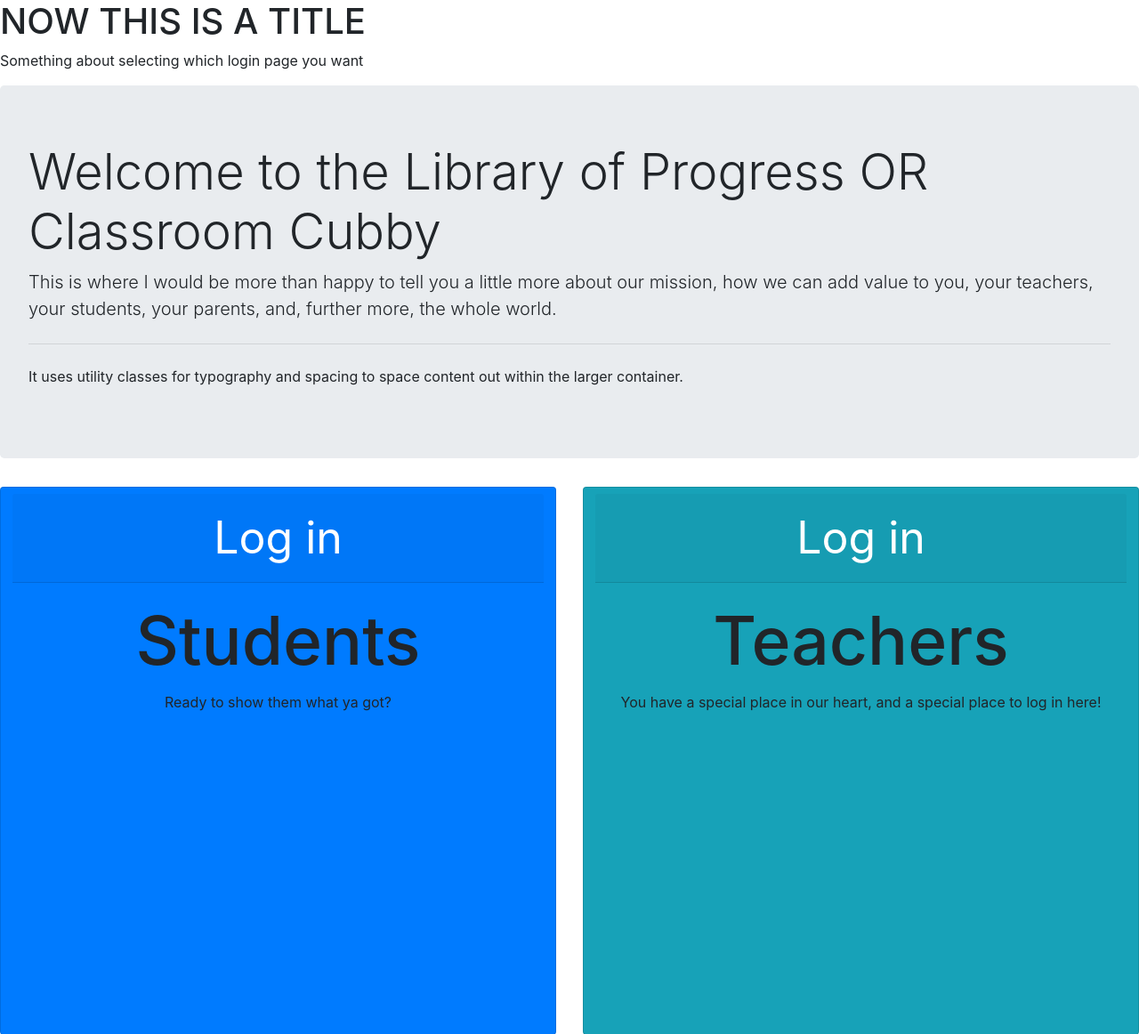
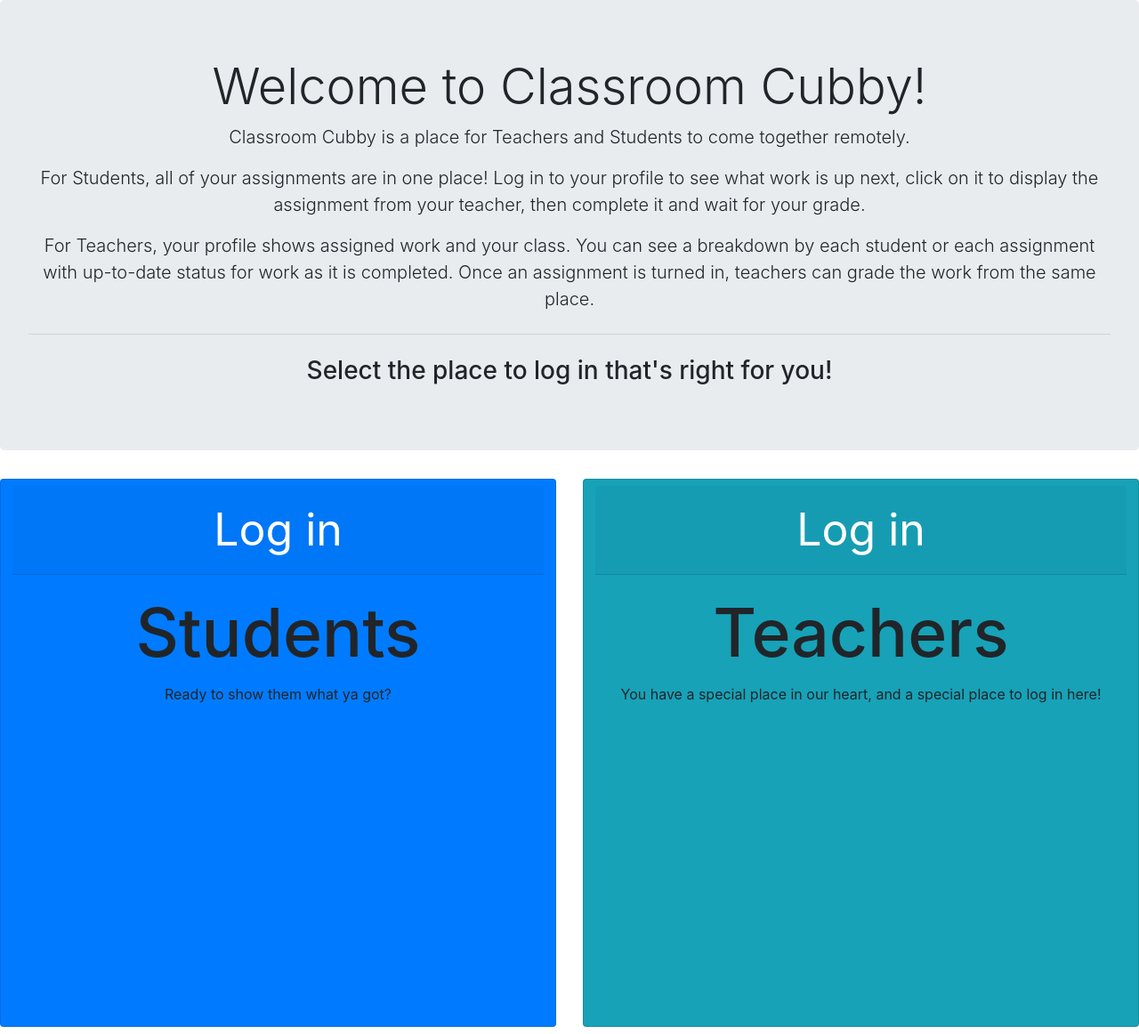
Before and after one commit to ScottBurden/capstone, a Flask app: page / in a window 1280 px wide. Shown: the top 1162 px of the page at 89% size. Run offline with Flask 2, Linux system fonts and the light colour scheme; some libraries are stand-ins or nearby versions.

Commit message:
replaced generic placeholder data with exact data

```diff
--- a/app.py
+++ b/app.py
@@ -173,9 +173,8 @@ def teacher_profile_page(t_id):
         grade_form = GradeAssignmentForm()
         students = Student.query.filter_by(teacher_id=t_id).all()
         work = Assignment.query.filter_by(teacher_id=t_id).all()
-        completed = StudentAssignment.query.all()
 
-        return render_template("teacher-profile.html", teacher=teacher, students=students, work=work, completed=completed, grade_form=grade_form)
+        return render_template("teacher-profile.html", teacher=teacher, students=students, work=work, completed=completed)
 
     else:
         flash("You must be logged in to do that", "danger")
--- a/templates/landing.html
+++ b/templates/landing.html
@@ -3,13 +3,13 @@
 Welcome to the Library of Progress OR Classroom Cubby
 {% endblock %}
 {% block content %}
-<h1>NOW THIS IS A TITLE</h1>
-<p>Something about selecting which login page you want</p>
-<div class="jumbotron">
-  <h1 class="display-4">Welcome to the Library of Progress OR Classroom Cubby</h1>
-  <p class="lead">This is where I would be more than happy to tell you a little more about our mission, how we can add value to you, your teachers, your students, your parents, and, further more, the whole world.</p>
+<div class="jumbotron text-center">
+  <h1 class="display-4">Welcome to Classroom Cubby!</h1>
+  <p class="lead">Classroom Cubby is a place for Teachers and Students to come together remotely.</p>
+  <p class="lead">For Students, all of your assignments are in one place! Log in to your profile to see what work is up next, click on it to display the assignment from your teacher, then complete it and wait for your grade.</p>
+  <p class="lead">For Teachers, your profile shows assigned work and your class. You can see a breakdown by each student or each assignment with up-to-date status for work as it is completed. Once an assignment is turned in, teachers can grade the work from the same place.</p>
   <hr class="my-4">
-  <p>It uses utility classes for typography and spacing to space content out within the larger container.</p>
+  <h3>Select the place to log in that's right for you!</h3>
 </div>
 
 <div style="height:500px;">
--- a/templates/show-all.html
+++ b/templates/show-all.html
@@ -48,7 +48,7 @@ Assignments | Students
 
 {% if assignment %}
 <h1>Students</h1>
-<h3>{{assignment.id}} | {{assignment.title}}</h3>
+<h3>Assignment number: {{assignment.id}} | {{assignment.title}}</h3>
 <ul>
   {% for name, id in students %}
   <li><a class="btn btn-outline-dark" href="/teacher/{{teacher.id}}/student/{{id}}">{{id}} - STUDENT: {{name}}</a>
```
Also changed, not shown: templates/login.html (+4 -9 lines).
